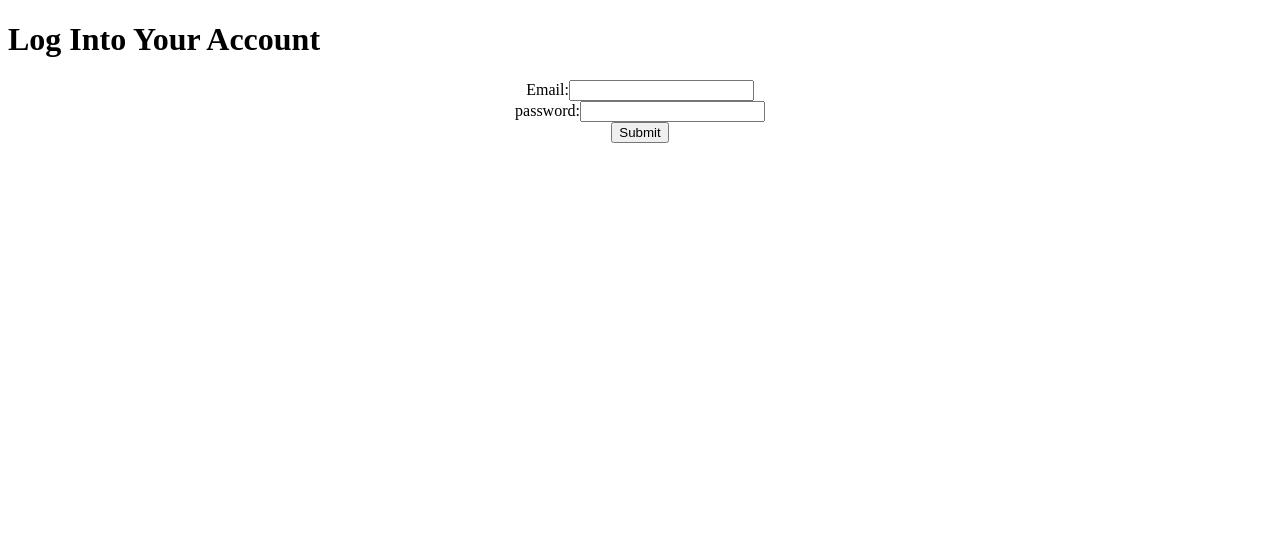
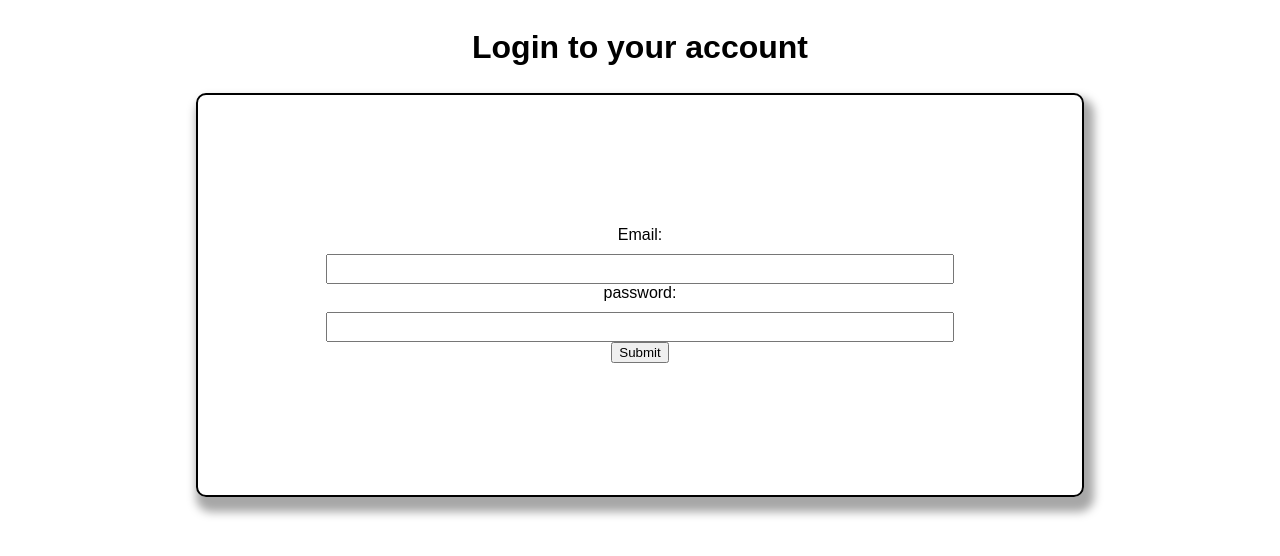
Before and after one commit to RomanusBett/react-app, a React (Create React App) app: page /login in a window 1280 px wide. Shown: the top 556 px of the page. Built offline with nearby package versions, Linux system fonts and the light colour scheme.

Commit message:
landing page addition

```diff
--- a/public/styles.css
+++ b/public/styles.css
@@ -315,7 +315,55 @@ textarea{
     align-items: center;
     justify-content: center;
 }
+.loginform1{
+    display: flex;
+    align-items: center;
+    justify-content: center;
+    width: 100%;
+    font-family: sans-serif;
+}
+
+.loginform2{
+    width: 100%;
+    display: flex;
+    justify-content: center;
+    align-items: center;
+    flex-direction: column;
+}
+.login3form{
+    border: 2px solid black;
+    height: 50vh;
+    width: 30%;
+    border-radius: 10px;
+    box-shadow: 5px 10px 10px 5px #A7A7A7;
+}
+.formInput1{
+    display: flex;
+    justify-content: space-around;
+    align-items: center;
+    flex-direction: column;
+    width: 100%;
+}
+.formInput1 input{
+    margin-top: 10px;
+    width: 50%;
+    height: 1.5rem;
+}
+
+
+
+
+
+
+
 @media (max-width: 768px){
+.formInput1 input{
+    width: 70%;
+}
+
+.login3form{
+    width: 90%;
+}
 .functionServiceContainer{
     display: flex;
     flex-direction: column;
@@ -459,3 +507,13 @@ textarea{
     }
 
 }
+
+@media (max-width: 1300px){
+    .formInput1 input{
+        width: 70%;
+    }
+
+    .login3form{
+        width: 70%;
+    }
+}
--- a/src/components/carousel.jsx
+++ b/src/components/carousel.jsx
@@ -1,31 +1,31 @@
-// import React from "react";
-// import "react-responsive-carousel/lib/styles/carousel.min.css";
-// import { Carousel } from 'react-responsive-carousel';
-// export default function CarouselComponent() {
-//     return (
-//         <div class="carousel-wrapper">
-//             <Carousel
-//             set showThumbs={false}
-//             interval={6000}
-//             swipeable={true}
-//             infiniteLoop useKeyboardArrows autoPlay>
-//                 <div className="carousel-Information">
-//                     <h1>ALTERNATOR REPLACEMENT</h1>
-//                     <p>Get a Better Deal on Bulk Car Alternator Replacement. Find the Right Car Alternator Replacement Manufacturer near you.</p>
-//                 </div>
-//                 <div className="carousel-Information">
-//                     <h1>TOWING SERVICE</h1>
-//                     <p>Moving? Car Failure? Worry no more! Haul your car to any destination from any location</p>
-//                 </div>
-//                 <div className="carousel-Information">
-//                     <h1>ORDER PARTS</h1>
-//                     <p>Need parts, Order now from our site. We offer genuine parts at affordable rates</p>
-//                 </div>
-//                 <div className="carousel-Information">
-//                    <h1>OTHER SERVICES</h1>
-//                    <p>Need other quick fixes? Send us a quick description of the problem and we will be right on it</p>
-//                 </div>
-//             </Carousel>
-//         </div>
-//     );
-// }
+import React from "react";
+import "react-responsive-carousel/lib/styles/carousel.min.css";
+import { Carousel } from 'react-responsive-carousel';
+export default function CarouselComponent() {
+    return (
+        <div class="carousel-wrapper">
+            <Carousel
+            set showThumbs={false}
+            interval={6000}
+            swipeable={true}
+            infiniteLoop useKeyboardArrows autoPlay>
+                <div className="carousel-Information">
+                    <h1>ALTERNATOR REPLACEMENT</h1>
+                    <p>Get a Better Deal on Bulk Car Alternator Replacement. Find the Right Car Alternator Replacement Manufacturer near you.</p>
+                </div>
+                <div className="carousel-Information">
+                    <h1>TOWING SERVICE</h1>
+                    <p>Moving? Car Failure? Worry no more! Haul your car to any destination from any location</p>
+                </div>
+                <div className="carousel-Information">
+                    <h1>ORDER PARTS</h1>
+                    <p>Need parts, Order now from our site. We offer genuine parts at affordable rates</p>
+                </div>
+                <div className="carousel-Information">
+                   <h1>OTHER SERVICES</h1>
+                   <p>Need other quick fixes? Send us a quick description of the problem and we will be right on it</p>
+                </div>
+            </Carousel>
+        </div>
+    );
+}
--- a/src/components/homebody.jsx
+++ b/src/components/homebody.jsx
@@ -10,7 +10,7 @@ import OtherService from './otherService';
 import Contact from './contact';
 import ContactUs from './contactUs';
 import Socials from './socials';
-// import Mycarousel from './carousel'
+import Mycarousel from './carousel'
 
 const theme= createTheme({
     palette: {
@@ -140,7 +140,7 @@ const HomeBody = ()=>{
         <div className='mainCarouselContainerInfo'>
 
         <div className='carouselInformationContainer'>
-        {/* <Mycarousel /> */}
+        <Mycarousel />
         </div>
 
 
--- a/src/components/httpClient.jsx
+++ b/src/components/httpClient.jsx
@@ -1,5 +1,7 @@
 import axios from "axios";
 
 export default axios.create({
-    withCredentials: true
+    withCredentials: true,
+    credentials:"include",
+
 });
--- a/src/components/library.jsx
+++ b/src/components/library.jsx
@@ -1,32 +1,163 @@
-import React, {useState, useEffect} from "react";
-import httpClient from "./httpClient";
+import * as React from 'react';
+import AppBar from '@mui/material/AppBar';
+import Button from '@mui/material/Button';
+import CarRepairIcon from '@mui/icons-material/CarRepair';
+import Card from '@mui/material/Card';
+import CardActions from '@mui/material/CardActions';
+import CardContent from '@mui/material/CardContent';
+import CardMedia from '@mui/material/CardMedia';
+import CssBaseline from '@mui/material/CssBaseline';
+import Grid from '@mui/material/Grid';
+import Stack from '@mui/material/Stack';
+import Box from '@mui/material/Box';
+import Toolbar from '@mui/material/Toolbar';
+import Typography from '@mui/material/Typography';
+import Container from '@mui/material/Container';
+import Link from '@mui/material/Link';
+import { createTheme, ThemeProvider } from '@mui/material/styles';
+import ShoppingCartOutlinedIcon from '@mui/icons-material/ShoppingCartOutlined';
+
+function Copyright() {
+  return (
+    <Typography variant="body2" color="text.secondary" align="center">
+      {'Copyright © '}
+      <Link color="inherit" href="https://mui.com/">
+        Your Website
+      </Link>{' '}
+      {new Date().getFullYear()}
+      {'.'}
+    </Typography>
+  );
+}
+
+const cards = [1, 2, 3, 4, 5, 6, 7, 8, 9];
+
+const theme = createTheme();
+// import httpClient from "./httpClient";
 
 const Library = ()=>{
-    const[user, setUser] = useState('');
+//     const[user, setUser] = useState('');
 
-    const logoutUser = async ()=>{
-        // await httpClient.post("http://localhost:10000/logout");
-        await httpClient.post("https://carmateserver.herokuapp.com/logout");
+//     const logoutUser = async ()=>{
+//         await httpClient.post("https://carmateserver.herokuapp.com/logout");
+//         window.location.href = "/";
+//     };
 
-        window.location.href = "/";
-    };
-
-    useEffect(()=>{
-        (async ()=>{
-            try{
-                // const resp = await httpClient.get("http://localhost:10000/@me")
-                const resp = await httpClient.get("https://carmateserver.herokuapp.com//@me")
-
-                setUser(resp.data)
-            } catch(error){
-                console.log("Not authenticated");
-            }
-        })();
-    }, []);
+//     useEffect(()=>{
+//         (async ()=>{
+//             try{
+//                 const resp = await httpClient.get("https://carmateserver.herokuapp.com/@me")
+//                 setUser(resp.data)
+//             } catch(error){
+//                 console.log("Not authenticated");
+//             }
+//         })();
+//     }, []);
 
     return (
-        <div>
-          <h1>CarMATE</h1>
+      <ThemeProvider theme={theme}>
+      <CssBaseline />
+      <AppBar position="relative">
+        <Toolbar sx={{display:'flex', justifyContent:'space-between', alignContent:'center'}}>
+
+          <Typography variant="h6" color="inherit" noWrap>
+          <CarRepairIcon sx={{ mr: 1 }} />
+            CarMate
+          </Typography>
+          <ShoppingCartOutlinedIcon />
+        </Toolbar>
+      </AppBar>
+      <main>
+        {/* Hero unit */}
+        <Box
+          sx={{
+            bgcolor: 'background.paper',
+            pt: 8,
+            pb: 6,
+          }}
+        >
+          <Container maxWidth="sm">
+            <Typography
+              component="h1"
+              variant="h2"
+              align="center"
+              color="text.primary"
+              gutterBottom
+            >
+              Lorem Ipsum
+            </Typography>
+            <Typography variant="h5" align="center" color="text.secondary" paragraph>
+            quis nostrud exercitation ullamco laboris nisi ut aliquip ex ea commodo consequat.
+             Duis aute irure dolor in reprehenderit in voluptate velit esse cillum dolore eu fugiat
+             nulla pariatur. Excepteur sint occaecat cupidatat non proident, sunt in culpa qui
+             officia deserunt mollit anim id est laborum."
+            </Typography>
+            <Stack
+              sx={{ pt: 4 }}
+              direction="row"
+              spacing={2}
+              justifyContent="center"
+            >
+              <Button variant="contained">Main call to action</Button>
+              <Button variant="outlined">Secondary action</Button>
+            </Stack>
+          </Container>
+        </Box>
+        <Container sx={{ py: 8 }} maxWidth="md">
+          {/* End hero unit */}
+          <Grid container spacing={4}>
+            {cards.map((card) => (
+              <Grid item key={card} xs={12} sm={6} md={4}>
+                <Card
+                  sx={{ height: '100%', display: 'flex', flexDirection: 'column' }}
+                >
+                  <CardMedia
+                    component="img"
+                    sx={{
+                      // 16:9
+                      pt: '56.25%',
+                    }}
+                    image="https://burggermany.de/wp-content/uploads/2019/07/strut-complete.jpg"
+                    alt="random"
+                  />
+                  <CardContent sx={{ flexGrow: 1 }}>
+                    <Typography gutterBottom variant="h5" component="h2">
+                      Heading
+                    </Typography>
+                    <Typography>
+                      This is a media card. You can use this section to describe the
+                      content.
+                    </Typography>
+                  </CardContent>
+                  <CardActions>
+                    <Button size="small">View</Button>
+                    <Button size="small">Edit</Button>
+                  </CardActions>
+                </Card>
+              </Grid>
+            ))}
+          </Grid>
+        </Container>
+      </main>
+      {/* Footer */}
+      <Box sx={{ bgcolor: 'background.paper', p: 6 }} component="footer">
+        <Typography variant="h6" align="center" gutterBottom>
+          Footer
+        </Typography>
+        <Typography
+          variant="subtitle1"
+          align="center"
+          color="text.secondary"
+          component="p"
+        >
+          Something here to give the footer a purpose!
+        </Typography>
+        <Copyright />
+      </Box>
+
+      {/* End footer */}
+        {/* this is the authentication code */}
+          {/* <h1>CarMATE</h1>
           {user != null ? (
             <div>
               <h2>Logged in</h2>
@@ -47,8 +178,14 @@ const Library = ()=>{
                 </a>
               </div>
             </div>
-          )}
-        </div>
+          )} */}
+
+
+
+
+
+
+        </ThemeProvider>
       );
     };
 
--- a/src/components/login.jsx
+++ b/src/components/login.jsx
@@ -1,20 +1,21 @@
 import React, {useState} from "react";
 import httpClient from "./httpClient";
+
+
+
 
 const LoginPage = ()=>{
     const [email, setEmail] = useState("")
     const [password, setPassword] = useState("")
-
     const loginUser = async () =>{
-        console.log(email, password);
+        console.log(email);
 
         try{
-            // await httpClient.post("http://localhost:10000/login",{
-                await httpClient.post("https://carmateserver.herokuapp.com//login",{
-
+            await httpClient.post("https://carmateserver.herokuapp.com/login",{
                 "email": email,
                 "password": password,
             });
+            // console.log(user.id);
             window.location.href = "/library";
         } catch(error){
             if(error.response.status === 401){
@@ -23,29 +24,33 @@ const LoginPage = ()=>{
 
         }
     };
+
     return(
-        <div>
-            <h1>Log Into Your Account</h1>
-            <form>
-                <div>
+        <div className="loginform1">
+        <div className="loginform2">
+        <h1>Login to your account</h1>
+            <form className="login3form">
+                <div className="formInput1">
                     <label>Email:</label>
                     <input
                     type="text"
                     value={email}
                     onChange={(e) => setEmail(e.target.value)}
                     id="email" />
-                    </div>
-                    <div>
+                </div>
+                <div className="formInput1">
                     <label>password:</label>
                     <input
                     type="password"
                     value={password}
                     onChange={(e) => setPassword(e.target.value)}
                     id="" />
-                    </div>
+                </div>
                     <button type="button" onClick={()=> loginUser()}>Submit</button>
             </form>
         </div>
+
+        </div>
     );
 };
-export default LoginPage
+export default LoginPage;
--- a/src/components/register.jsx
+++ b/src/components/register.jsx
@@ -8,8 +8,7 @@ const RegisterPage = ()=>{
 
     const registerUser = async () =>{
         try{
-            //  await httpClient.post("https://carmateserver.herokuapp.com/register", {
-            await httpClient.post("https://carmateserver.herokuapp.com/register", {
+             await httpClient.post("https://carmateserver.herokuapp.com/register", {
                 "email": email,
                 "password":password,
             })
@@ -23,10 +22,11 @@ const RegisterPage = ()=>{
 }
 
 return (
-  <div>
+  <div className="loginform1">
+  <div className="loginform2">
   <h1>Create an account</h1>
-  <form>
-    <div>
+  <form className="login3form">
+    <div className="formInput1">
       <label>Email: </label>
       <input
         type="text"
@@ -35,7 +35,7 @@ return (
         id=""
       />
     </div>
-    <div>
+    <div className="formInput1">
       <label>Password: </label>
       <input
         type="password"
@@ -48,6 +48,8 @@ return (
       Submit
     </button>
   </form>
+  </div>
+
 </div>
   );
 };
```
